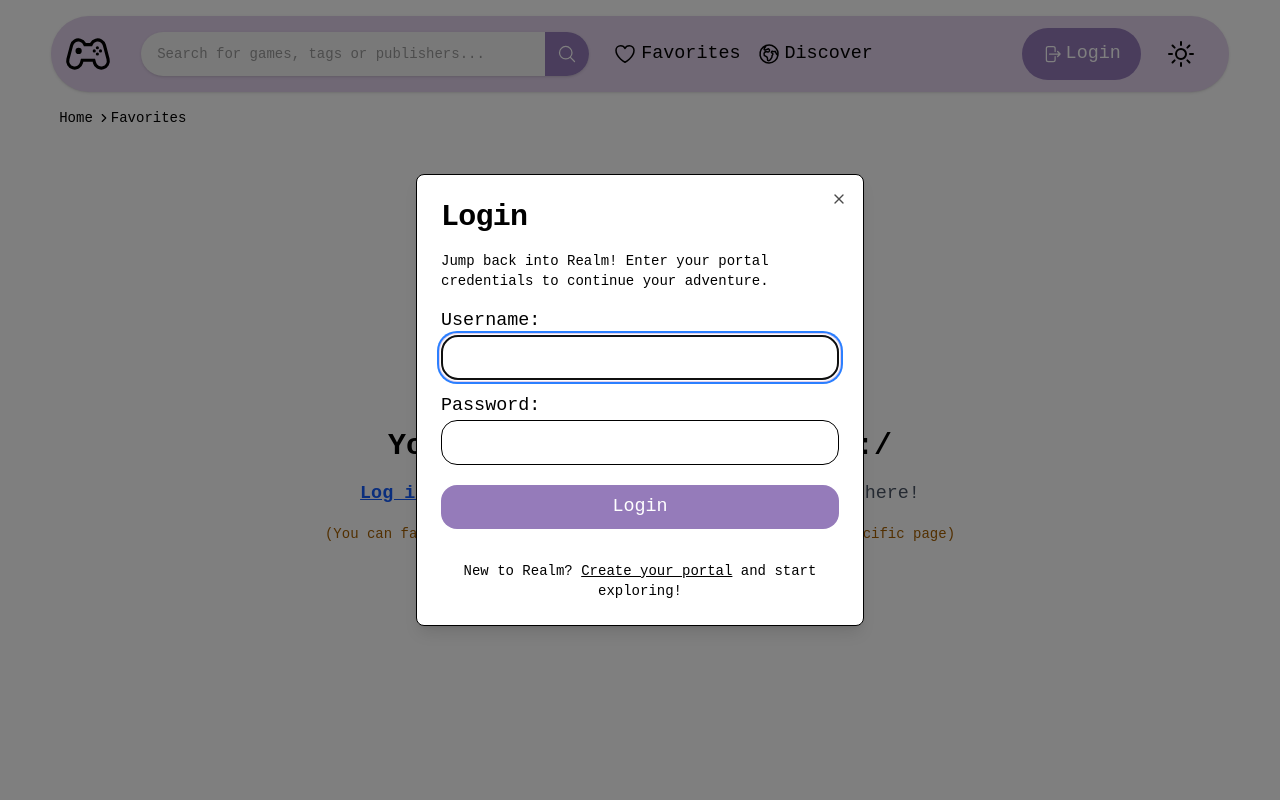
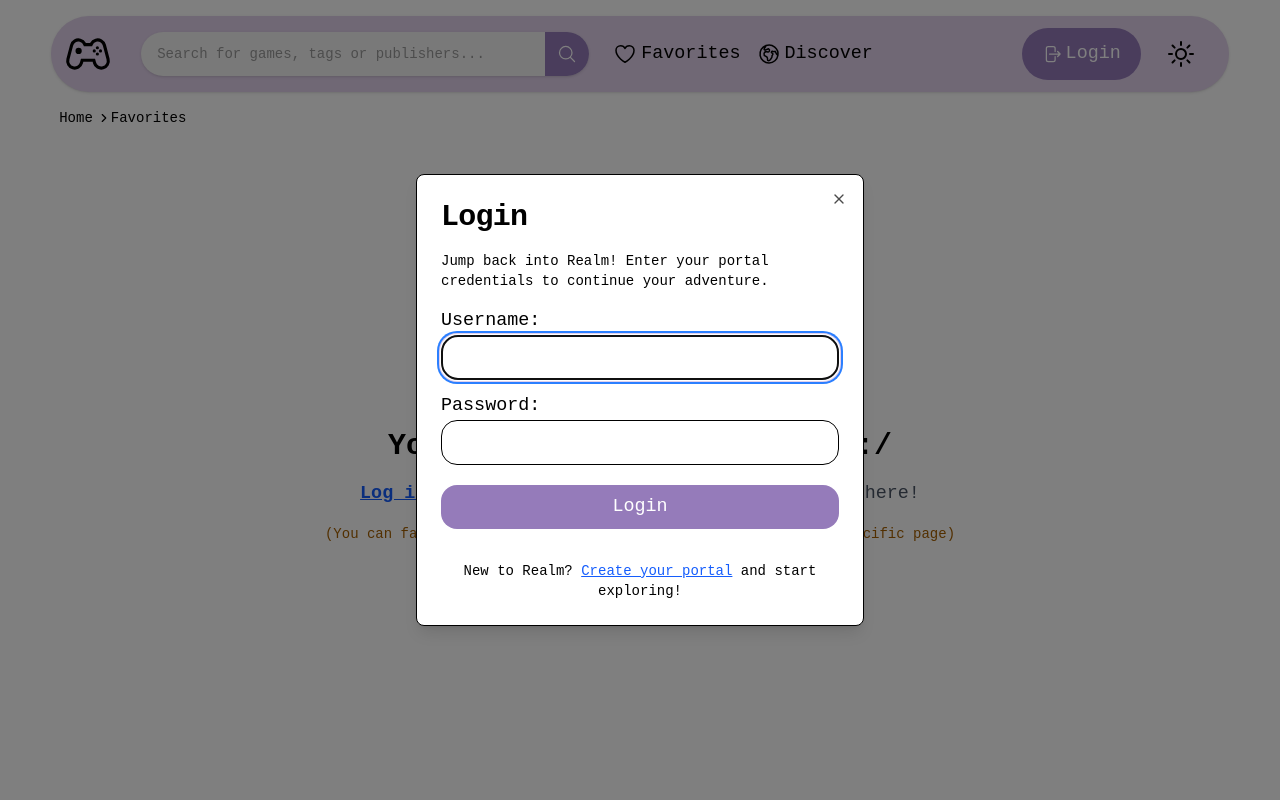
Before and after one commit to nicolovli/Realm, a React (Vite) app in the folder frontend/: page /project2/favorites in a window 1280 px wide. Both pictures are taken after a click on the button "Login". Shown: the top 800 px of the page. Built offline with nearby package versions, Linux system fonts and the light colour scheme.

Commit message:
style: change link colors

```diff
--- a/frontend/src/components/User/AuthDialog.tsx
+++ b/frontend/src/components/User/AuthDialog.tsx
@@ -117,7 +117,7 @@ export const AuthDialog = ({ open, onOpenChange }: AuthDialogProps) => {
           {mode === "login" ? (
             <>
               New to Realm?{" "}
-              <span className="underline" onClick={() => setMode("register")}>
+              <span className="underline text-blue-600 dark:text-blue-300" onClick={() => setMode("register")}>
                 Create your portal
               </span>{" "}
               and start exploring!
@@ -125,7 +125,7 @@ export const AuthDialog = ({ open, onOpenChange }: AuthDialogProps) => {
           ) : (
             <>
               Back to the adventure?{" "}
-              <span className="underline" onClick={() => setMode("login")}>
+              <span className="underline text-blue-600 dark:text-blue-300" onClick={() => setMode("login")}>
                 Enter Realm
               </span>{" "}
               and continue your journey!
```
